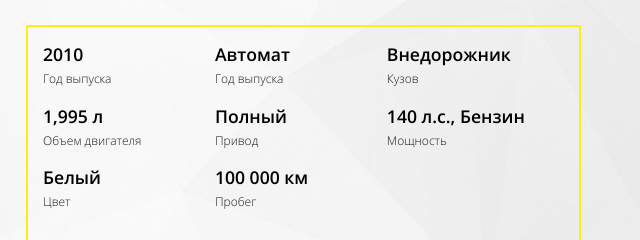
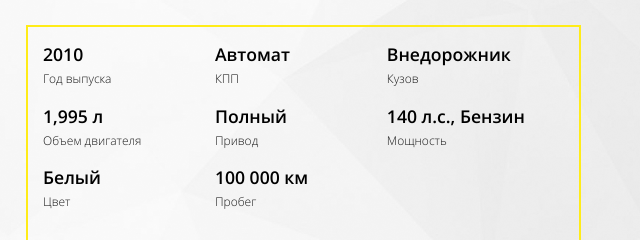
Before and after one commit to Alpscloud/Autosalon, a website: page app/single.html in a window 1280 px wide. Shown: the part 323-563 px from the top of the page, 629-1269 px from the left. Drawn offline with nearby package versions, Linux system fonts and the light colour scheme; some packages are replaced by stand-ins of ours; files whose address does not match are found by name.

Commit message:
changed the double field on the single page, added  TT for backend programmer.

```diff
--- a/app/single.html
+++ b/app/single.html
@@ -178,7 +178,7 @@
 											<strong>2010</strong><br><small>Год выпуска</small>
 										</li>
 										<li class="single__list--item">
-											<strong>Автомат</strong><br><small>Год выпуска</small>
+											<strong>Автомат</strong><br><small>КПП</small>
 										</li>
 										<li class="single__list--item">
 											<strong>Внедорожник</strong><br><small>Кузов</small>
```
Also changed, not shown: 3 other files.
